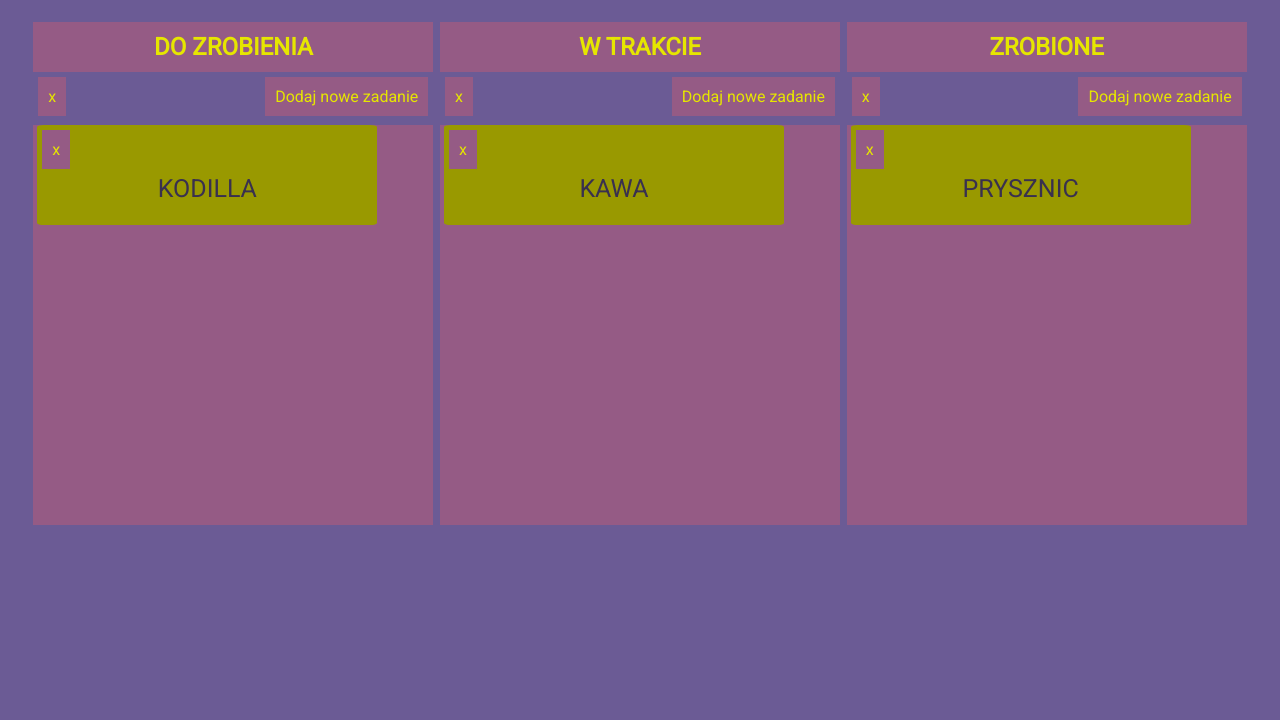
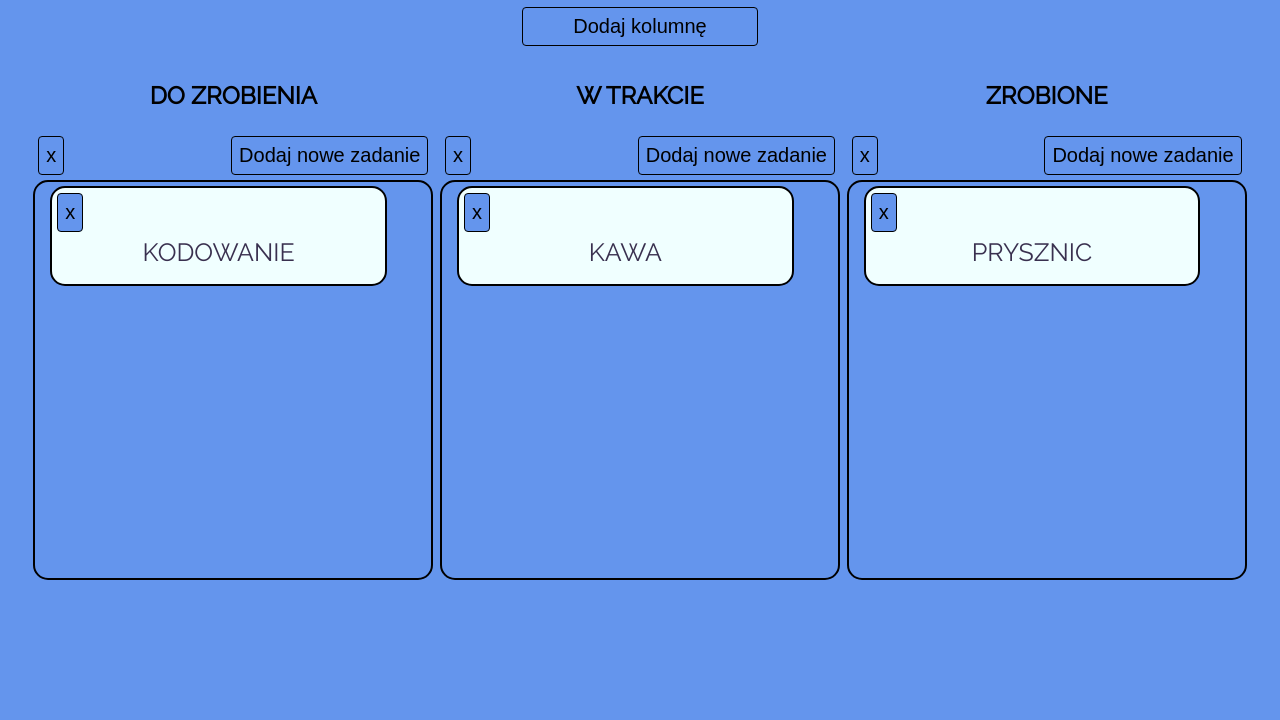
Before and after one commit to dawidkozakiewicz/Kodilla-11.6, a plain HTML site: page index.html in a window 1280 px wide. Shown: the part 80-800 px from the top of the page. Drawn offline with nearby package versions, Linux system fonts and the light colour scheme.

Commit message:
just deploing

```diff
--- a/index.html
+++ b/index.html
@@ -1,5 +1,5 @@
 <!DOCTYPE html>
-<html>
+<html lang="pl">
 <head>
 	<meta charset="utf-8">
 	<title>Kanban board</title>
--- a/script.js
+++ b/script.js
@@ -114,7 +114,7 @@ $(function() {
   board.addColumn(doingColumn);
   board.addColumn(doneColumn);
 
-  var card1 = new Card('kodilla');
+  var card1 = new Card('kodowanie');
   var card2 = new Card('kawa');
   var card3 = new Card('prysznic');
 
--- a/style.css
+++ b/style.css
@@ -1,4 +1,5 @@
-@import url('https://fonts.googleapis.com/css?family=Roboto');
+@import url('https://fonts.googleapis.com/css?family=Raleway');
+
 * {
   box-sizing: border-box;
   padding: 0;
@@ -6,7 +7,7 @@
 }
 
 body {
-  background-color: #6B5B95;
+  background-color: #6495ED;
 }
 
 h1,
@@ -19,8 +20,8 @@ h1,
 h2,
 p {
   text-transform: uppercase;
-  color: #e6e600;
-  font-family: 'Roboto', sans-serif;
+  color: black;
+  font-family: 'Raleway', sans-serif;
 }
 
 .btn-delete,
@@ -29,17 +30,18 @@ p {
 .add-card,
 .button,
 .create-column {
-  background-color: #955b85;
+  background-color: #6495ed;
   border: none;
-  color: #e6e600;
-  padding: 10px;
+  padding: 7px;
   text-align: center;
   text-decoration: none;
-  font-family: 'Roboto', sans-serif;
   display: inline-block;
-  font-size: 16px;
+  font-size: 20px;
   margin: 5px;
   cursor: pointer;
+  border: 2px dashedblack;
+  border: 1.5px solid black;
+  border-radius: 4px;
 }
 
 .add-card {
@@ -53,6 +55,10 @@ h1 {
 .create-column {
   display: block;
   margin: 0 auto;
+  margin-top: 50px;
+  padding: 0 30 0 30;
+  padding-left: 50px;
+  padding-right: 50px;
 }
 
 .column-container {
@@ -68,7 +74,6 @@ h1 {
 }
 
 .column-container .column {
-  background-color: #6b5b95;
   min-width: 400px;
   min-height: 400px;
   margin: 15px 0;
@@ -80,30 +85,35 @@ h1 {
 
 .column-container .column .column-title {
   text-align: center;
-  background-color: #955b85;
   min-height: 50px;
-  margin-top: 0;
+  margin-bottom: 10px;
   line-height: 50px;
 }
 
 .column-container .column .column-card-list {
   list-style-type: none;
-  background-color: #955b85;
   padding: 0;
   min-height: 400px;
+  border: 2px solid black;
+  border-radius: 15px;
 }
 
 .column-container .column .column-card-list .card {
-  background-color: #999900;
-  min-height: 100px;
-  width: 85%;
-  margin: 0 auto;
-  border-radius: 2%;
-  margin: 1%;
+      background-color: azure;
+      min-height: 100px;
+      width: 85%;
+      margin: 0 auto;
+      border-radius: 2%;
+      margin: 1%;
+      border: 2px solid black;
+      border-radius: 15px;
+      margin-left: 15px;
+      margin-bottom: 15px;
 }
 
 .column-container .column .column-card-list .card p {
   font-size: 25px;
   color: #39304f;
   text-align: center;
+  cursor: grab;
 }
```
